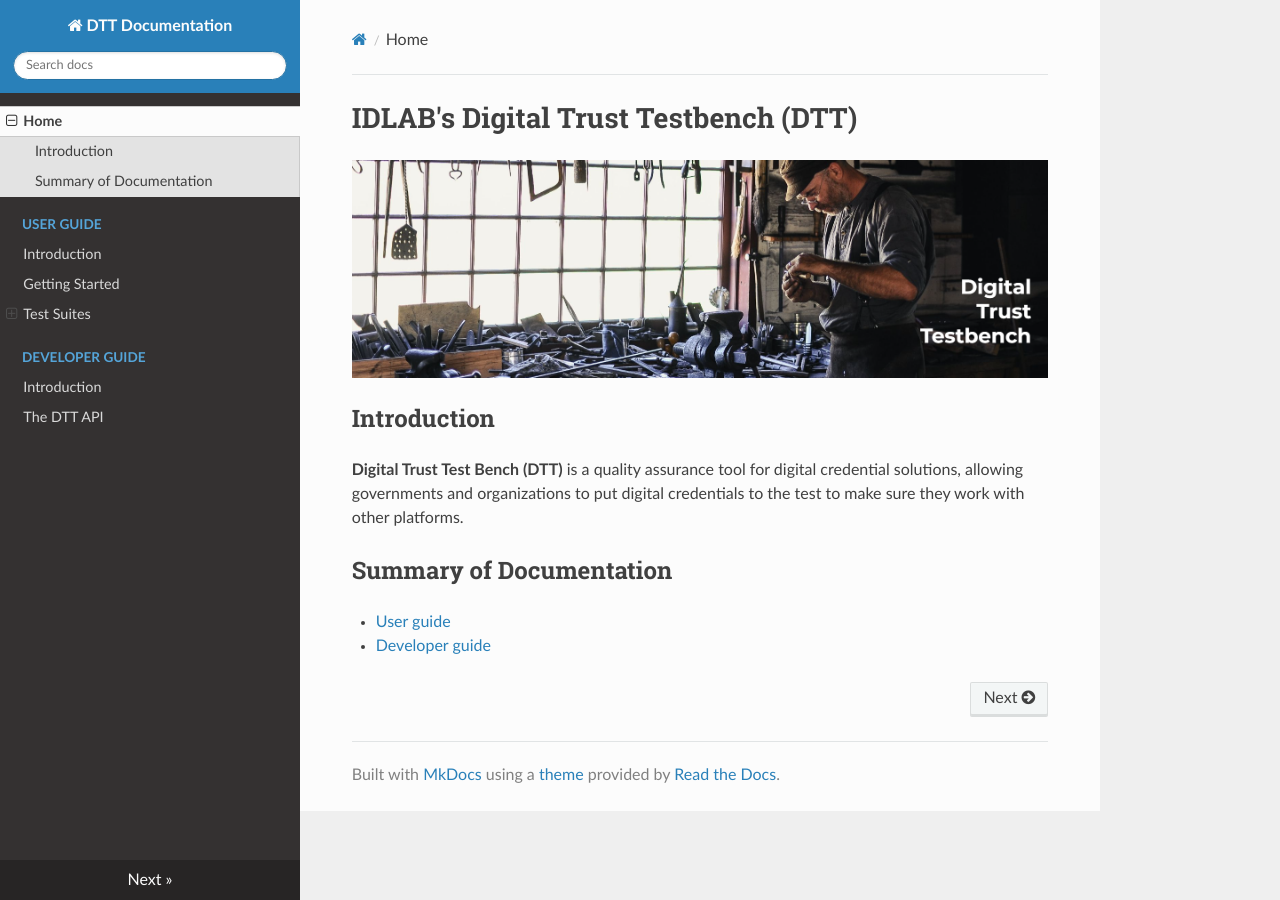
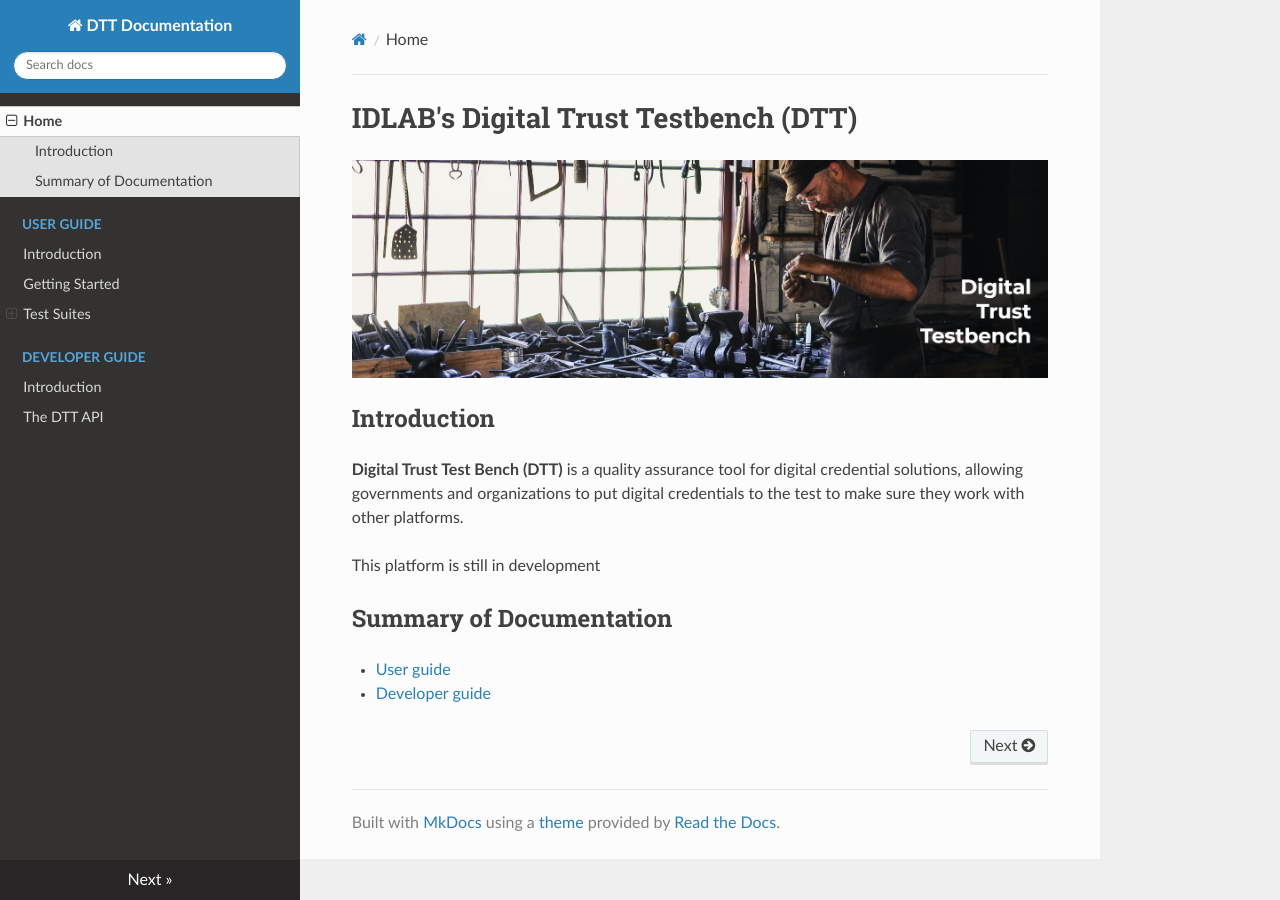
Before and after one commit to DTLab-LabCN/DTT-Docs, an MkDocs documentation site: the page built from docs/index.md, in a window 1280 px wide. Built offline with MkDocs 1.6.1, drawn with Linux system fonts in a browser that asks for light colours; nearby versions of some CDN libraries.

Commit message:
Small change to test deployment

```diff
--- a/docs/index.md
+++ b/docs/index.md
@@ -5,6 +5,8 @@
 ##Introduction
 **Digital Trust Test Bench (DTT)** is a quality assurance tool for digital credential solutions, allowing governments and organizations to put digital credentials to the test to make sure they work with other platforms.
 
+This platform is still in development
+
 ## Summary of Documentation
 * [User guide](userguide/ug_intro.md)
 * [Developer guide](developerguide/dg_intro.md)
```
